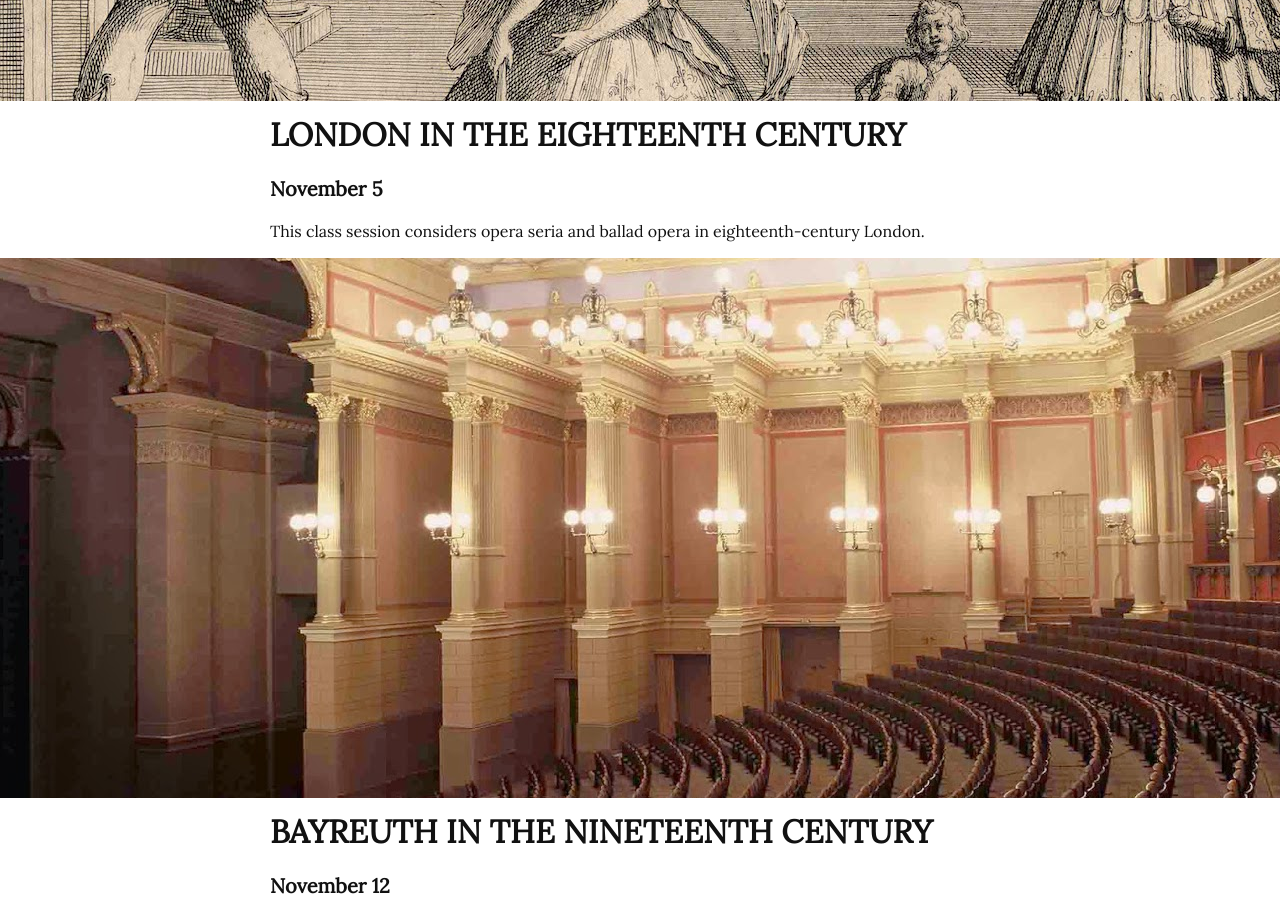
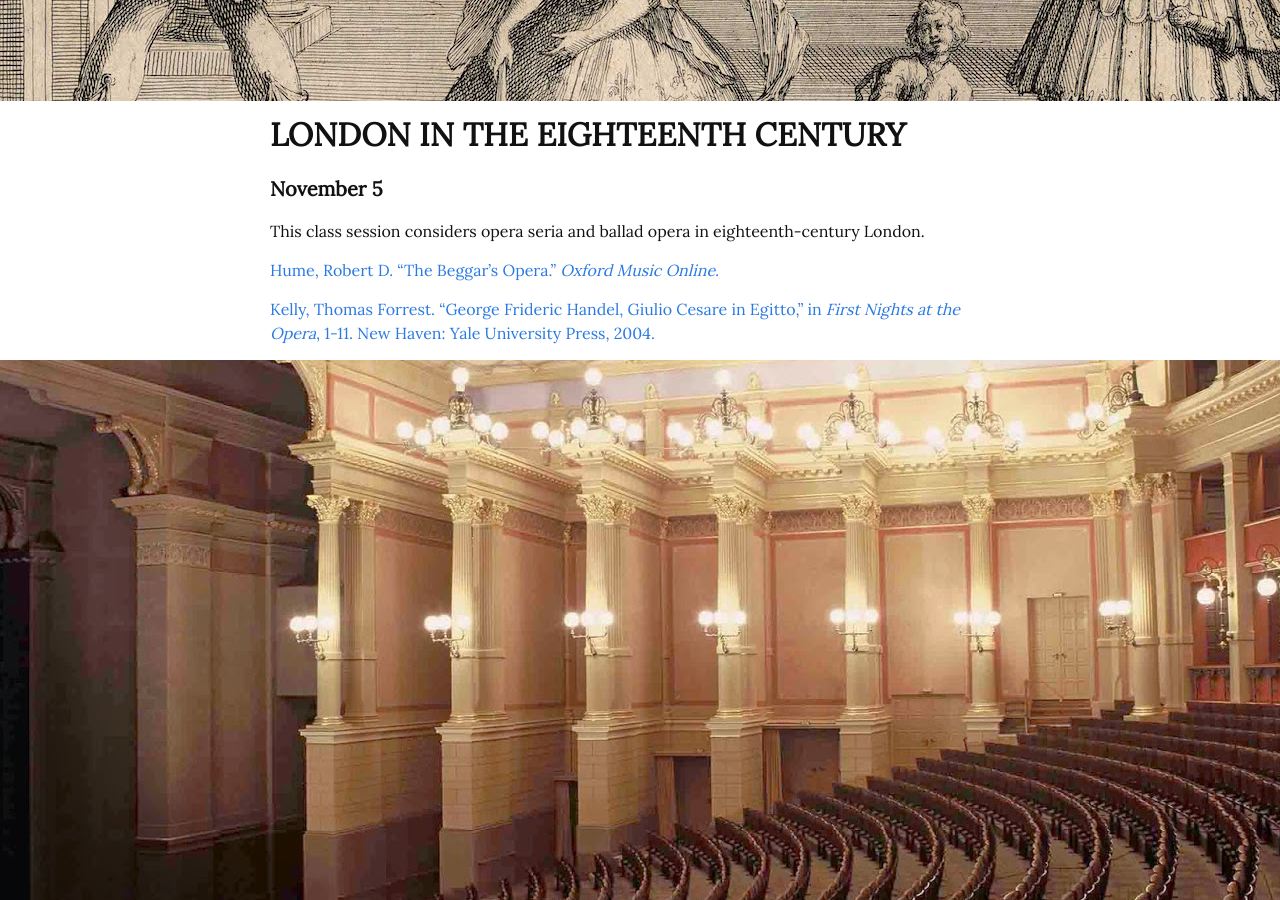
Before and after one commit to reginafcompton/music-place, a Jekyll site: the page built from _pages/02_assignments.md, in a window 1280 px wide and 900 px high, scrolled down 2991 px. Built offline with Jekyll 4.4.1, drawn with Linux system fonts in a browser that asks for light colours.

Commit message:
Add reading for london

```diff
--- a/_pages/02_assignments.md
+++ b/_pages/02_assignments.md
@@ -43,7 +43,8 @@ Century Venice: The Creation of a Genre</em>, 9-15. Berkeley: University of Cali
   <h2>LONDON IN THE EIGHTEENTH CENTURY</h2>
   <h4>November 5</h4>
   <p>This class session considers opera seria and ballad opera in eighteenth-century London.</p>
-
+  <p><a href="{{ site.url }}/assets/PDFs/Beggars_Opera_OMO.pdf" target="_blank">Hume, Robert D. “The Beggar’s Opera.” <em>Oxford Music Online.</em></a></p>
+  <p><a href="{{ site.url }}/assets/PDFs/Kelly_First Nights.pdf" target="_blank">Kelly, Thomas Forrest. “George Frideric Handel, Giulio Cesare in Egitto,” in <em>First Nights at the Opera</em>, 1-11. New Haven: Yale University Press, 2004.</a></p>
 
 </div>
 
```
Also changed, not shown: 2 other files.
